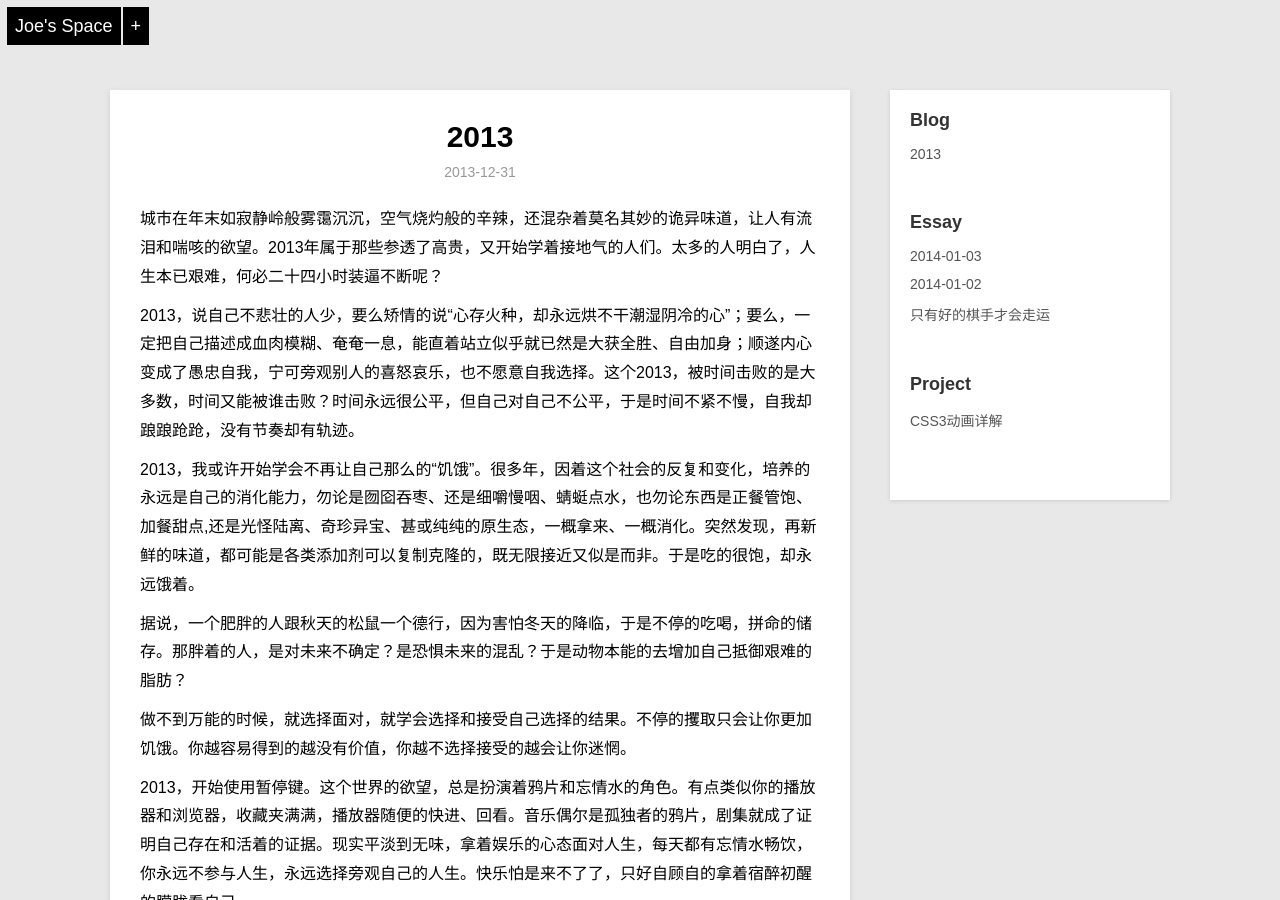
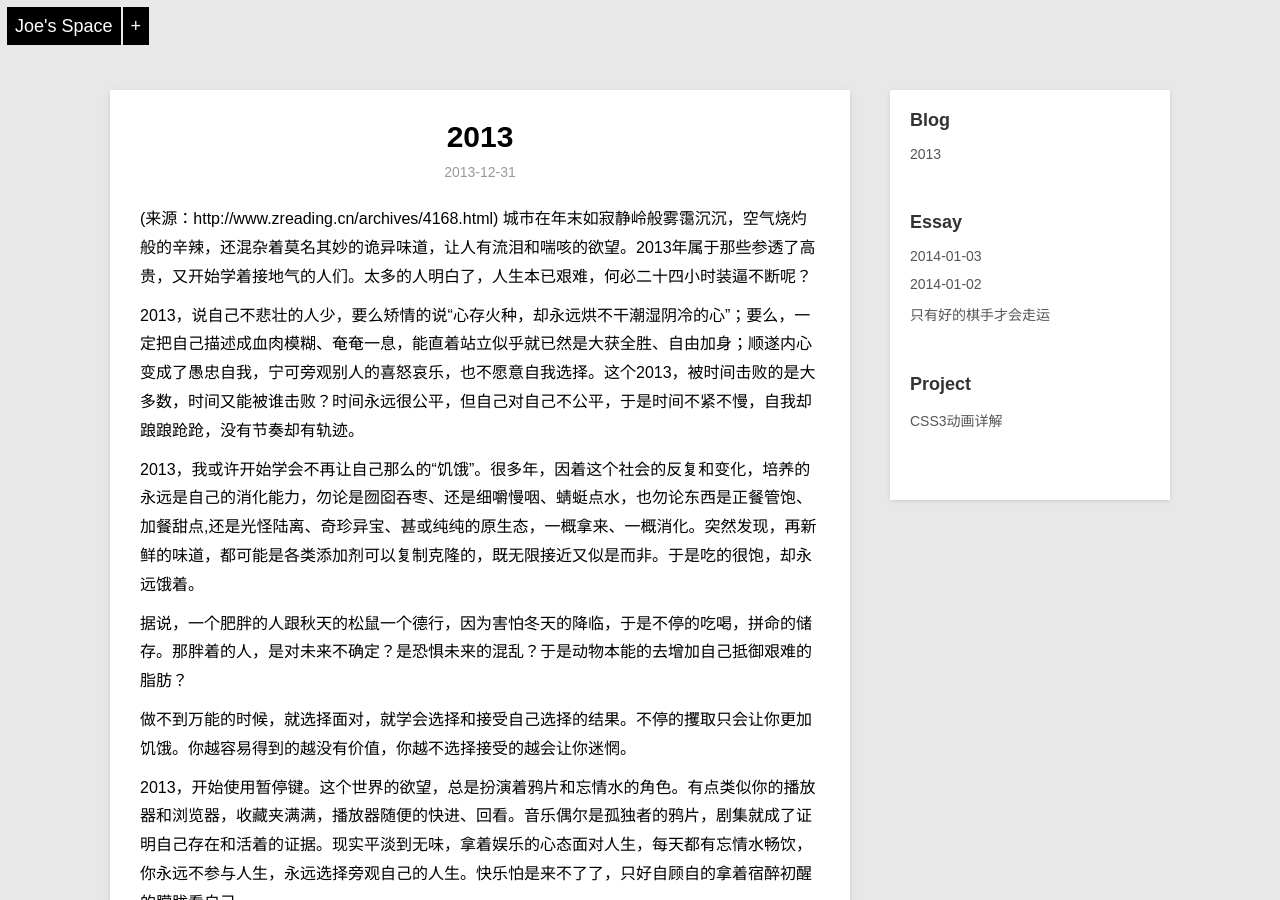
Before and after one commit to fangyijoe/fangyijoe.github.io, a Jekyll site: the page built from _posts/blog/2013-12-31-over.md, in a window 1280 px wide and 900 px high. Built offline with Jekyll 4.4.1, drawn with Linux system fonts in a browser that asks for light colours; Markdown is read by kramdown in place of the engine named in the settings; some of the changed lines change nothing that is shown.

Commit message:
Update 2013-12-31-over.md

```diff
--- a/_posts/blog/2013-12-31-over.md
+++ b/_posts/blog/2013-12-31-over.md
@@ -1,9 +1,10 @@
 ---
 layout: post
 title: 2013
-description: 城市在年末如寂静岭般雾霭沉沉，空气烧灼般的辛辣，还混杂着莫名其妙的诡异味道，让人有流泪和喘咳的欲望。2013年属于那些参透了高贵，又开始学着接地气的人们。太多的人明白了，人生本已艰难，何必二十四小时装逼不断呢？
+description: 来源：http://www.zreading.cn/archives/4168.html
 category: blog
 ---
+(来源：http://www.zreading.cn/archives/4168.html)
 城市在年末如寂静岭般雾霭沉沉，空气烧灼般的辛辣，还混杂着莫名其妙的诡异味道，让人有流泪和喘咳的欲望。2013年属于那些参透了高贵，又开始学着接地气的人们。太多的人明白了，人生本已艰难，何必二十四小时装逼不断呢？
 
 2013，说自己不悲壮的人少，要么矫情的说“心存火种，却永远烘不干潮湿阴冷的心”；要么，一定把自己描述成血肉模糊、奄奄一息，能直着站立似乎就已然是大获全胜、自由加身；顺遂内心变成了愚忠自我，宁可旁观别人的喜怒哀乐，也不愿意自我选择。这个2013，被时间击败的是大多数，时间又能被谁击败？时间永远很公平，但自己对自己不公平，于是时间不紧不慢，自我却踉踉跄跄，没有节奏却有轨迹。
```
